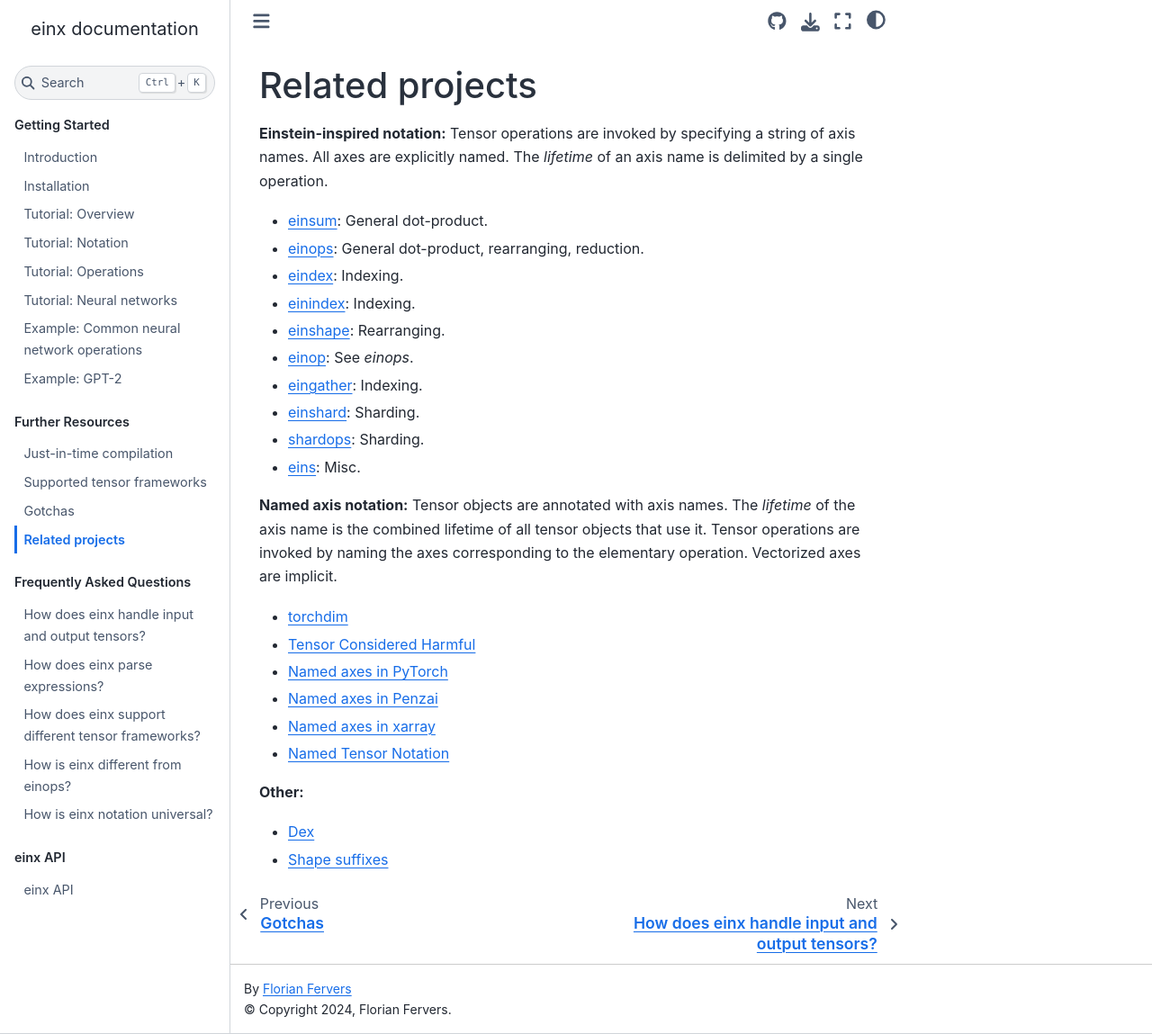
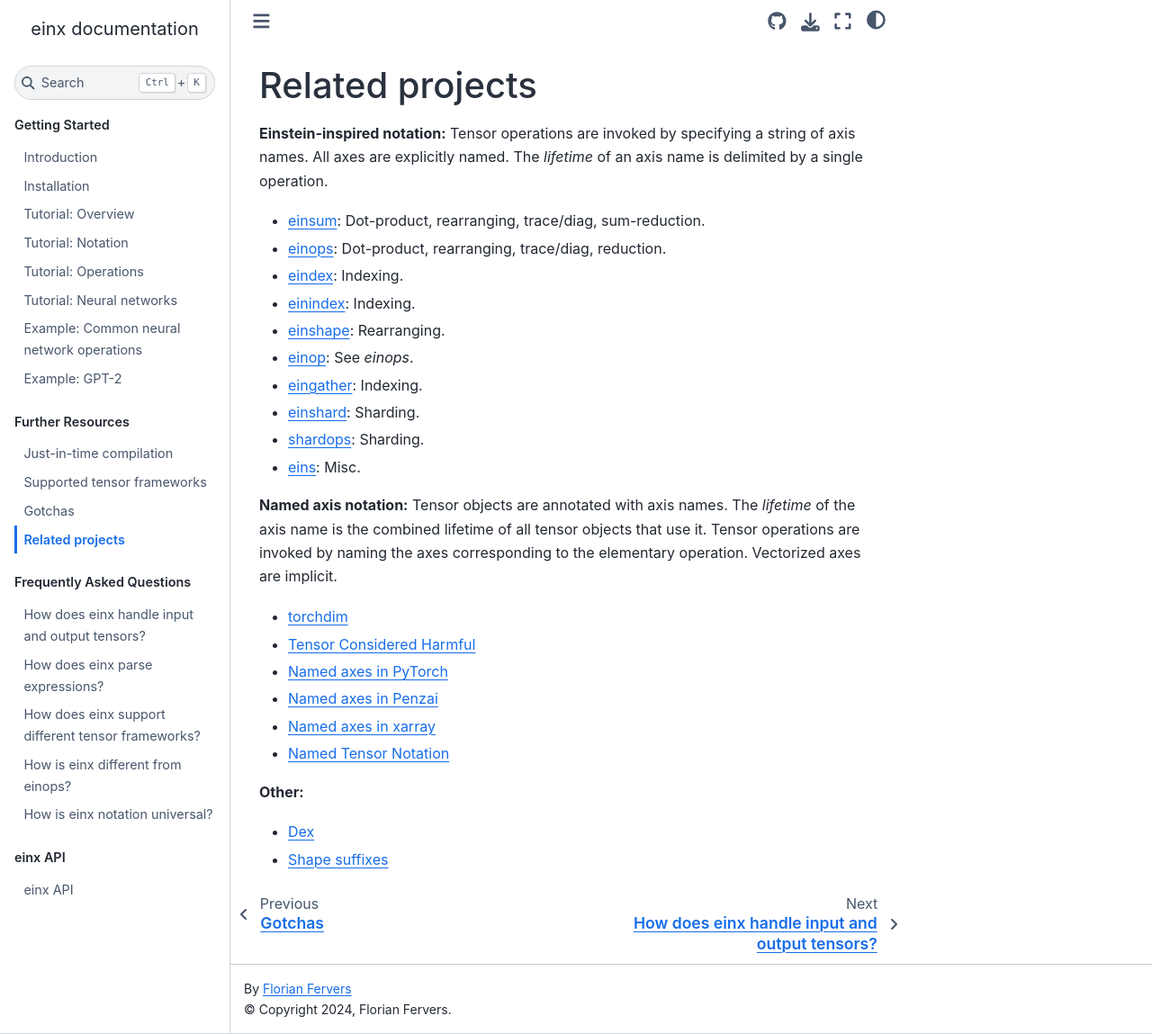
Before and after one commit to fferflo/einx, a Sphinx documentation site: the page built from docs/source/more/related.rst, in a window 1280 px wide and 1149 px high. Shown: the whole window at 90% size. Built offline with Sphinx 7.4.7 and the Sphinx Book theme 1.1.4, drawn with Linux system fonts in a browser that asks for light colours.

Commit message:
Update docs

```diff
--- a/docs/source/more/related.rst
+++ b/docs/source/more/related.rst
@@ -4,8 +4,8 @@ Related projects
 **Einstein-inspired notation:** Tensor operations are invoked by specifying a string of axis names. All axes are explicitly named.
 The *lifetime* of an axis name is delimited by a single operation.
 
-* `einsum <https://numpy.org/doc/stable/reference/generated/numpy.einsum.html>`_: General dot-product.
-* `einops <https://github.com/arogozhnikov/einops>`_: General dot-product, rearranging, reduction.
+* `einsum <https://numpy.org/doc/stable/reference/generated/numpy.einsum.html>`_: Dot-product, rearranging, trace/diag, sum-reduction.
+* `einops <https://github.com/arogozhnikov/einops>`_: Dot-product, rearranging, trace/diag, reduction.
 * `eindex <https://github.com/arogozhnikov/eindex>`_: Indexing.
 * `einindex <https://github.com/malmaud/einindex>`_: Indexing.
 * `einshape <https://github.com/google-deepmind/einshape>`_: Rearranging.
```
